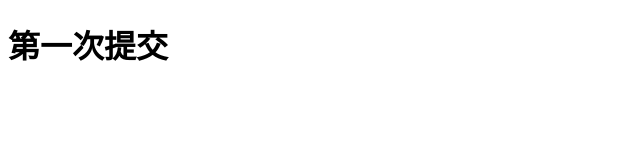
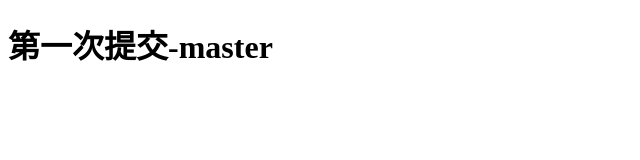
Before and after one commit to wangxufei1/git-demo, a plain HTML site: page index.html in a window 1280 px wide. Shown: the whole page, without its empty margins (0-640 px from the left). Drawn offline with Linux system fonts and the light colour scheme.

Commit message:
主干提交

```diff
--- a/index.html
+++ b/index.html
@@ -7,6 +7,6 @@
     <title>Document</title>
 </head>
 <body>
-    <h1>第一次提交</h1>
+    <h1>第一次提交-master</h1>
 </body>
 </html>
```
